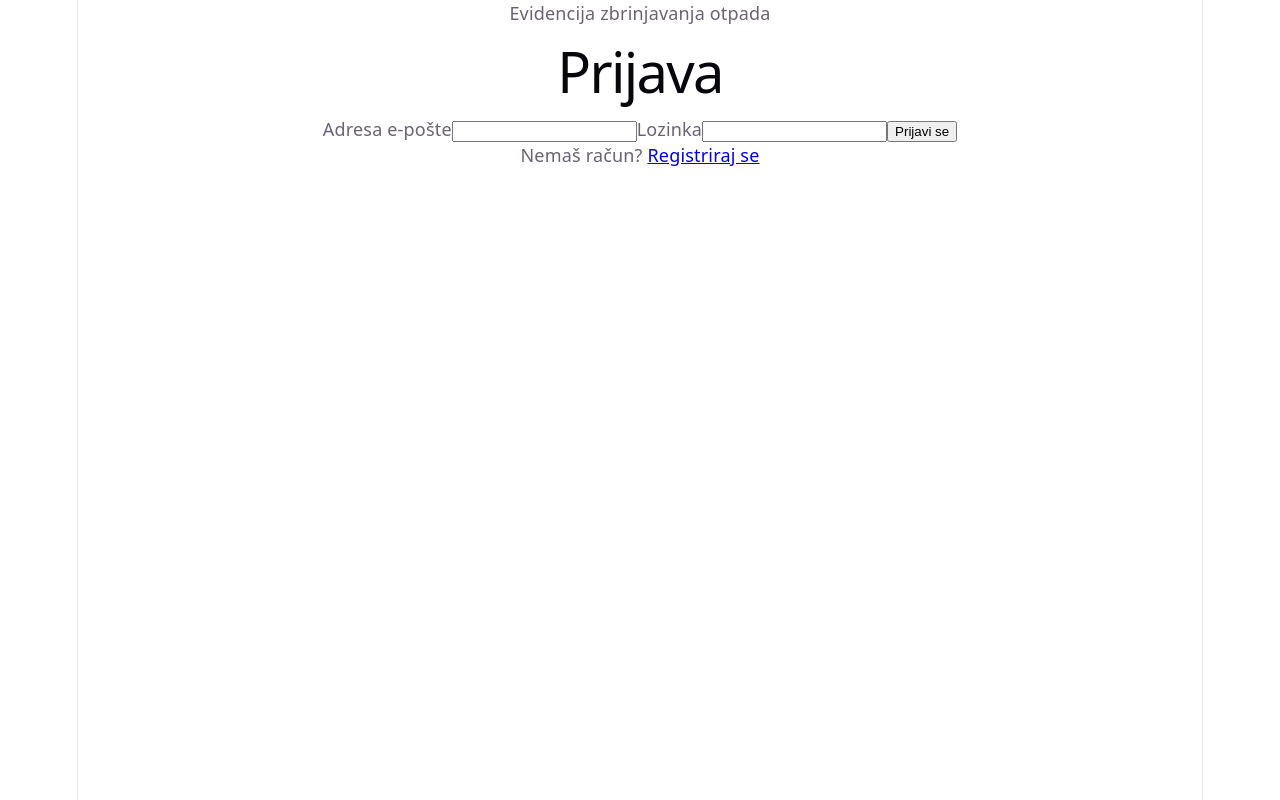
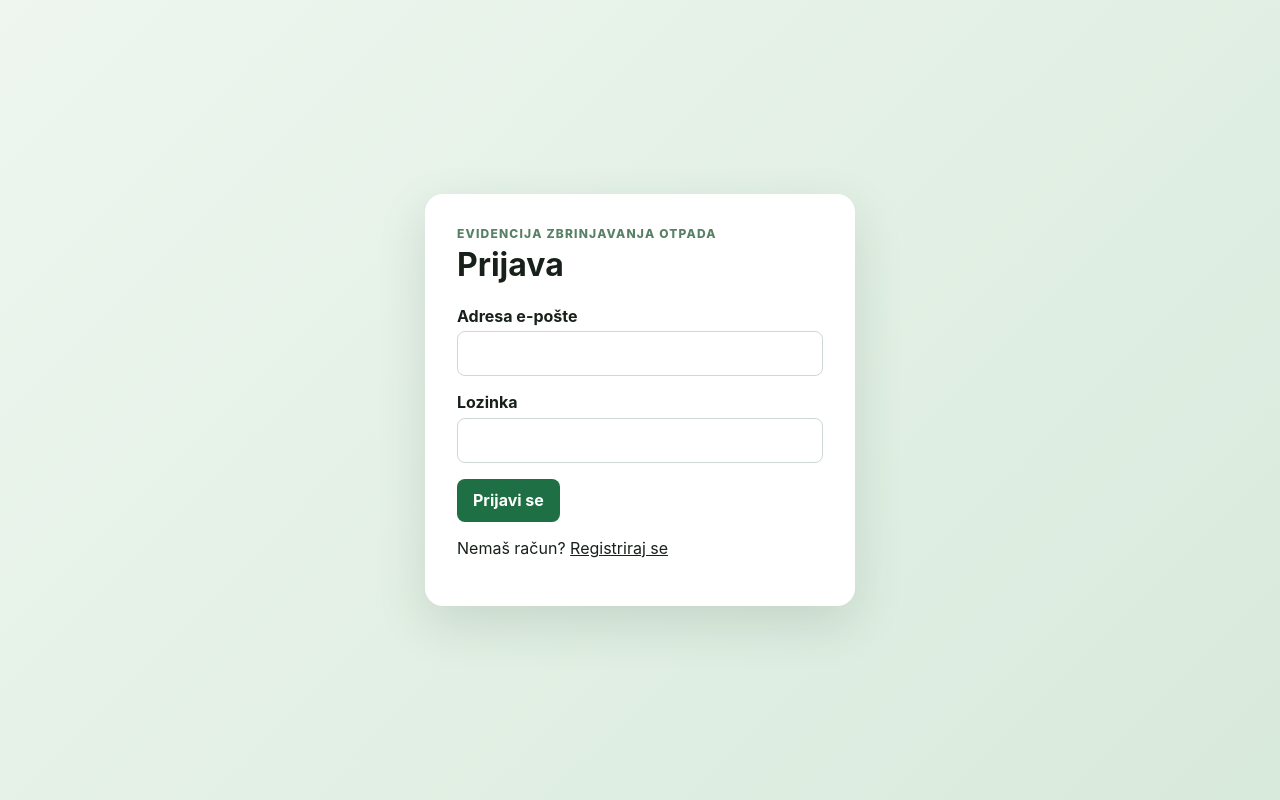
Before and after one commit to ZrinkoTisljar/wasteapp-frontend-final, a React (Vite) app: page /login in a window 1280 px wide. Built offline with nearby package versions, Linux system fonts and the light colour scheme; no server answers.

Commit message:
Dodana kompletna CSS datoteka

```diff
--- a/src/index.css
+++ b/src/index.css
@@ -1,111 +1,410 @@
+/* ---------------------------------------------------------
+   GLOBALNE POSTAVKE I OSNOVNI RESET
+   --------------------------------------------------------- */
+
+/* Osnovne tipografske i vizualne postavke aplikacije */
 :root {
-  --text: #6b6375;
-  --text-h: #08060d;
-  --bg: #fff;
-  --border: #e5e4e7;
-  --code-bg: #f4f3ec;
-  --accent: #aa3bff;
-  --accent-bg: rgba(170, 59, 255, 0.1);
-  --accent-border: rgba(170, 59, 255, 0.5);
-  --social-bg: rgba(244, 243, 236, 0.5);
-  --shadow:
-    rgba(0, 0, 0, 0.1) 0 10px 15px -3px, rgba(0, 0, 0, 0.05) 0 4px 6px -2px;
+  font-family: Inter, system-ui, -apple-system, BlinkMacSystemFont, "Segoe UI", sans-serif;
+  color: #17211a;               /* Primarna boja teksta */
+  background: #f3f6f3;          /* Svijetla zelena pozadina za cijelu aplikaciju */
+  font-synthesis: none;         /* Sprječava umjetno boldanje/italic */
+}
 
-  --sans: system-ui, 'Segoe UI', Roboto, sans-serif;
-  --heading: system-ui, 'Segoe UI', Roboto, sans-serif;
-  --mono: ui-monospace, Consolas, monospace;
+/* Globalni reset box modela */
+* { box-sizing: border-box; }
 
-  font: 18px/145% var(--sans);
-  letter-spacing: 0.18px;
-  color-scheme: light dark;
-  color: var(--text);
-  background: var(--bg);
-  font-synthesis: none;
-  text-rendering: optimizeLegibility;
-  -webkit-font-smoothing: antialiased;
-  -moz-osx-font-smoothing: grayscale;
+/* Osnovne postavke tijela dokumenta */
+body {
+  margin: 0;
+  min-width: 320px;             /* Minimalna širina za mobilne uređaje */
+  min-height: 100vh;
+}
 
-  @media (max-width: 1024px) {
-    font-size: 16px;
+/* Linkovi nasljeđuju boju teksta */
+a { color: inherit; }
+
+/* Form elementi koriste isti font kao ostatak aplikacije */
+button, input, select, textarea { font: inherit; }
+
+
+/* ---------------------------------------------------------
+   GUMBI
+   --------------------------------------------------------- */
+
+/* Osnovni stil gumba */
+button {
+  border: 0;
+  border-radius: 8px;           /* Moderan zaobljeni dizajn */
+  padding: .72rem 1rem;
+  background: #1f6f45;          /* Primarna zelena boja */
+  color: white;
+  cursor: pointer;
+  font-weight: 700;
+}
+
+/* Stil za onemogućene gumbe */
+button:disabled {
+  opacity: .55;
+  cursor: not-allowed;
+}
+
+/* Sekundarni gumb (neutralna radnja) */
+button.secondary {
+  background: #e5ece7;
+  color: #1d3c2b;
+}
+
+/* Opasan gumb (brisanje, deaktivacija) */
+button.danger {
+  background: #a33a3a;
+}
+
+/* Manja verzija gumba — koristi se u tablicama */
+button.small {
+  padding: .45rem .7rem;
+  font-size: .86rem;
+}
+
+
+/* ---------------------------------------------------------
+   AUTH STRANICE (LOGIN / REGISTRACIJA)
+   --------------------------------------------------------- */
+
+.auth-page {
+  min-height: 100vh;
+  display: grid;
+  place-items: center;          /* Savršeno centriranje */
+  padding: 2rem;
+  background: linear-gradient(135deg, #eef6ef, #d8eadc);
+}
+
+.auth-card {
+  width: min(430px, 100%);      /* Responsive širina */
+  background: white;
+  border-radius: 18px;
+  padding: 2rem;
+  box-shadow: 0 18px 50px rgba(35, 65, 45, .14);
+}
+
+/* Šira kartica za registraciju */
+.auth-card.wide {
+  width: min(760px, 100%);
+}
+
+.auth-card h1 {
+  margin-top: .25rem;
+}
+
+
+/* ---------------------------------------------------------
+   FORME
+   --------------------------------------------------------- */
+
+.auth-card label,
+.form-panel label,
+.inline-form label {
+  display: grid;
+  gap: .35rem;
+  margin-bottom: 1rem;
+  font-weight: 650;
+}
+
+/* Osnovni stil inputa */
+input, select, textarea {
+  width: 100%;
+  border: 1px solid #cdd8d0;
+  border-radius: 8px;
+  padding: .72rem .8rem;
+  background: white;
+}
+
+/* Tekstualno područje */
+textarea {
+  min-height: 110px;
+  resize: vertical;
+}
+
+/* Mali naslov (eyebrow) */
+.eyebrow {
+  margin: 0;
+  text-transform: uppercase;
+  letter-spacing: .1em;
+  color: #578165;
+  font-size: .75rem;
+  font-weight: 800;
+}
+
+
+/* ---------------------------------------------------------
+   LAYOUT APLIKACIJE
+   --------------------------------------------------------- */
+
+.app-shell { min-height: 100vh; }
+
+/* Gornja navigacija */
+.topbar {
+  display: flex;
+  align-items: center;
+  gap: 1rem;
+  padding: .9rem 1.5rem;
+  background: #183d2a;
+  color: white;
+  position: sticky;             /* Ostaje na vrhu pri scrollu */
+  top: 0;
+  z-index: 5;
+}
+
+/* Logo / naziv aplikacije */
+.brand {
+  font-size: 1.2rem;
+  font-weight: 900;
+  text-decoration: none;
+  margin-right: .5rem;
+}
+
+/* Navigacija */
+.topbar nav {
+  display: flex;
+  flex-wrap: wrap;
+  gap: .4rem 1rem;
+  flex: 1;
+}
+
+.topbar nav a {
+  text-decoration: none;
+  opacity: .9;
+}
+
+/* Glavni sadržaj stranice */
+.page {
+  width: min(1320px, 100%);
+  margin: 0 auto;
+  padding: 2rem 1.25rem 4rem;
+}
+
+/* Naslov stranice */
+.page-heading {
+  display: flex;
+  justify-content: space-between;
+  align-items: end;
+  margin-bottom: 1.25rem;
+}
+
+.page-heading h1 {
+  margin: .25rem 0 0;
+}
+
+
+/* ---------------------------------------------------------
+   KARTICE I GRIDOVI
+   --------------------------------------------------------- */
+
+.card-grid {
+  display: grid;
+  grid-template-columns: repeat(auto-fit, minmax(220px, 1fr));
+  gap: 1rem;
+}
+
+/* Akcijske kartice (dashboard) */
+.action-card {
+  display: grid;
+  gap: .65rem;
+  background: white;
+  padding: 1.35rem;
+  border-radius: 14px;
+  text-decoration: none;
+  box-shadow: 0 8px 24px rgba(30, 55, 38, .08);
+  border: 1px solid #e2e9e3;
+}
+
+.action-card strong {
+  font-size: 1.05rem;
+}
+
+.action-card span {
+  color: #5e6f63;
+  line-height: 1.5;
+}
+
+
+/* ---------------------------------------------------------
+   PANELI I FORME U ADMIN DIJELU
+   --------------------------------------------------------- */
+
+.panel {
+  background: white;
+  border: 1px solid #e0e7e1;
+  border-radius: 12px;
+  padding: 1rem;
+  margin-bottom: 1rem;
+}
+
+.form-panel { max-width: 850px; }
+
+/* Grid za forme */
+.form-grid {
+  display: grid;
+  grid-template-columns: repeat(2, minmax(0, 1fr));
+  gap: 0 1rem;
+}
+
+/* Grid za filtere */
+.filter-grid {
+  display: grid;
+  grid-template-columns: repeat(5, minmax(140px, 1fr));
+  gap: .7rem;
+  align-items: end;
+}
+
+/* Inline forma (npr. vrste otpada) */
+.inline-form {
+  display: grid;
+  grid-template-columns: 1fr 1.5fr 2fr auto auto;
+  gap: .7rem;
+  align-items: end;
+}
+
+.inline-form label { margin: 0; }
+
+/* Checkbox stil */
+.checkbox-label {
+  display: flex !important;
+  grid-template-columns: none !important;
+  align-items: center;
+  gap: .45rem !important;
+  white-space: nowrap;
+}
+
+.checkbox-label input { width: auto; }
+
+
+/* ---------------------------------------------------------
+   TABLICE
+   --------------------------------------------------------- */
+
+.table-wrap {
+  overflow-x: auto;             /* Mobilna podrška */
+  background: white;
+  border: 1px solid #e0e7e1;
+  border-radius: 12px;
+}
+
+table {
+  width: 100%;
+  border-collapse: collapse;
+}
+
+th, td {
+  padding: .8rem;
+  text-align: left;
+  border-bottom: 1px solid #e8ece9;
+  vertical-align: top;
+}
+
+th {
+  background: #f5f8f5;
+  font-size: .82rem;
+  text-transform: uppercase;
+  letter-spacing: .03em;
+}
+
+small { color: #66736a; }
+
+/* Akcije u tablicama */
+.actions {
+  display: flex;
+  gap: .45rem;
+  flex-wrap: wrap;
+}
+
+.stack-actions {
+  display: grid;
+  gap: .45rem;
+  min-width: 150px;
+}
+
+
+/* ---------------------------------------------------------
+   STATUSNE OZNAKE
+   --------------------------------------------------------- */
+
+.status {
+  display: inline-block;
+  padding: .25rem .55rem;
+  border-radius: 99px;          /* “pill” badge */
+  font-size: .8rem;
+  font-weight: 800;
+  background: #edf1ee;
+}
+
+.status.created { background: #fff1c9; }
+.status.scheduled { background: #dcecff; }
+.status.completed { background: #d8f1df; }
+.status.cancelled { background: #f4d9d9; }
+
+
+/* ---------------------------------------------------------
+   PORUKE (ERROR / SUCCESS)
+   --------------------------------------------------------- */
+
+.message {
+  padding: .8rem 1rem;
+  border-radius: 9px;
+  margin-bottom: 1rem;
+}
+
+.message.error {
+  background: #fbe3e3;
+  color: #7c2222;
+}
+
+.message.success {
+  background: #dcf3e3;
+  color: #1e6337;
+}
+
+
+/* ---------------------------------------------------------
+   IZVJEŠĆA
+   --------------------------------------------------------- */
+
+.report-grid {
+  display: grid;
+  grid-template-columns: repeat(2, minmax(0, 1fr));
+  gap: 1rem;
+}
+
+
+/* ---------------------------------------------------------
+   RESPONSIVE PRILAGODBE
+   --------------------------------------------------------- */
+
+@media (max-width: 900px) {
+  .topbar {
+    align-items: flex-start;
+    flex-wrap: wrap;
+  }
+
+  .topbar nav {
+    order: 3;
+    width: 100%;
+  }
+
+  .filter-grid,
+  .inline-form {
+    grid-template-columns: 1fr 1fr;
   }
 }
 
-@media (prefers-color-scheme: dark) {
-  :root {
-    --text: #9ca3af;
-    --text-h: #f3f4f6;
-    --bg: #16171d;
-    --border: #2e303a;
-    --code-bg: #1f2028;
-    --accent: #c084fc;
-    --accent-bg: rgba(192, 132, 252, 0.15);
-    --accent-border: rgba(192, 132, 252, 0.5);
-    --social-bg: rgba(47, 48, 58, 0.5);
-    --shadow:
-      rgba(0, 0, 0, 0.4) 0 10px 15px -3px, rgba(0, 0, 0, 0.25) 0 4px 6px -2px;
+@media (max-width: 650px) {
+  .form-grid,
+  .filter-grid,
+  .inline-form,
+  .report-grid {
+    grid-template-columns: 1fr;
   }
 
-  #social .button-icon {
-    filter: invert(1) brightness(2);
+  .page {
+    padding-inline: .75rem;
   }
 }
-
-body {
-  margin: 0;
-}
-
-#root {
-  width: 1126px;
-  max-width: 100%;
-  margin: 0 auto;
-  text-align: center;
-  border-inline: 1px solid var(--border);
-  min-height: 100svh;
-  display: flex;
-  flex-direction: column;
-  box-sizing: border-box;
-}
-
-h1,
-h2 {
-  font-family: var(--heading);
-  font-weight: 500;
-  color: var(--text-h);
-}
-
-h1 {
-  font-size: 56px;
-  letter-spacing: -1.68px;
-  margin: 32px 0;
-  @media (max-width: 1024px) {
-    font-size: 36px;
-    margin: 20px 0;
-  }
-}
-h2 {
-  font-size: 24px;
-  line-height: 118%;
-  letter-spacing: -0.24px;
-  margin: 0 0 8px;
-  @media (max-width: 1024px) {
-    font-size: 20px;
-  }
-}
-p {
-  margin: 0;
-}
-
-code,
-.counter {
-  font-family: var(--mono);
-  display: inline-flex;
-  border-radius: 4px;
-  color: var(--text-h);
-}
-
-code {
-  font-size: 15px;
-  line-height: 135%;
-  padding: 4px 8px;
-  background: var(--code-bg);
-}
```
